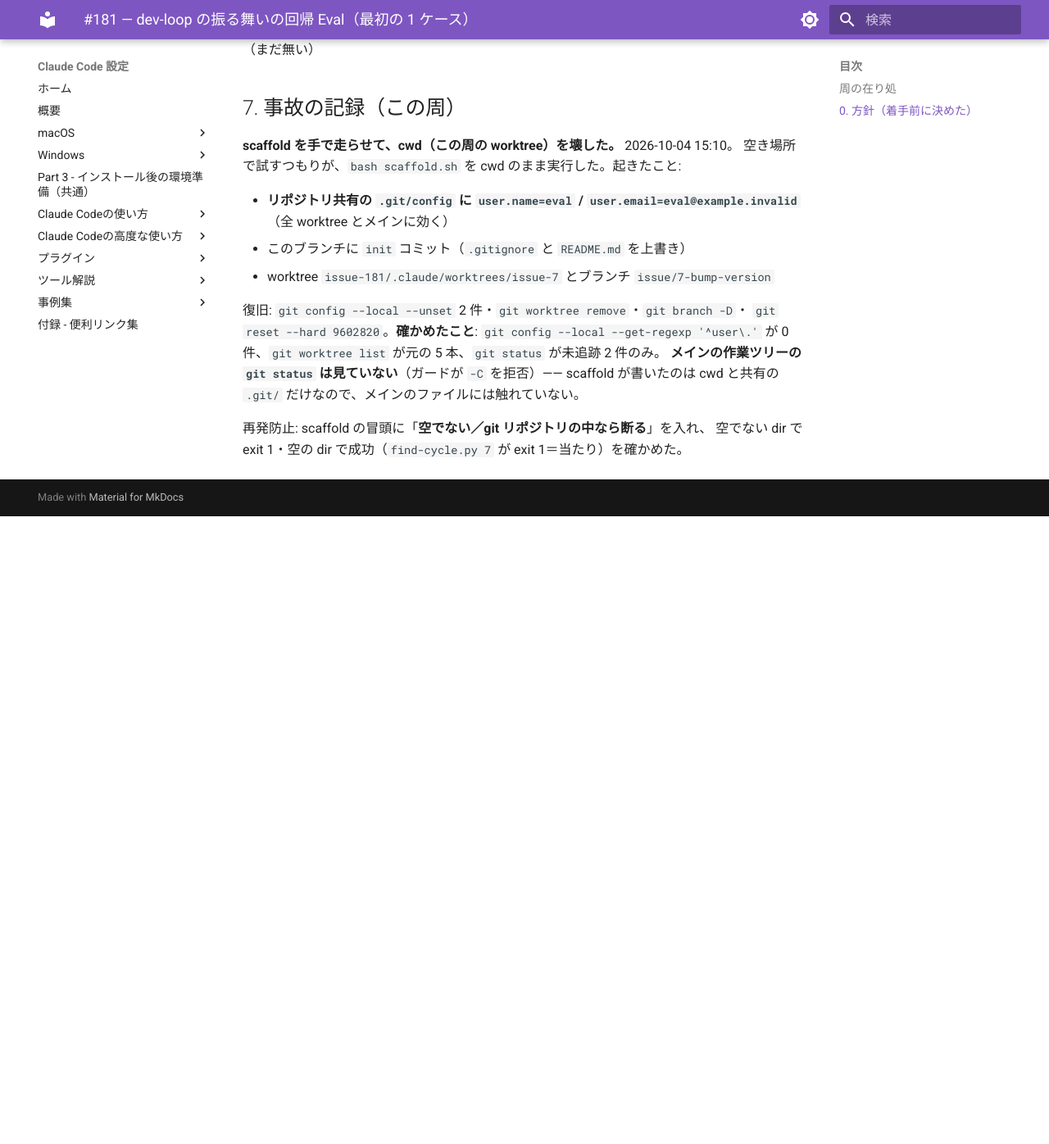
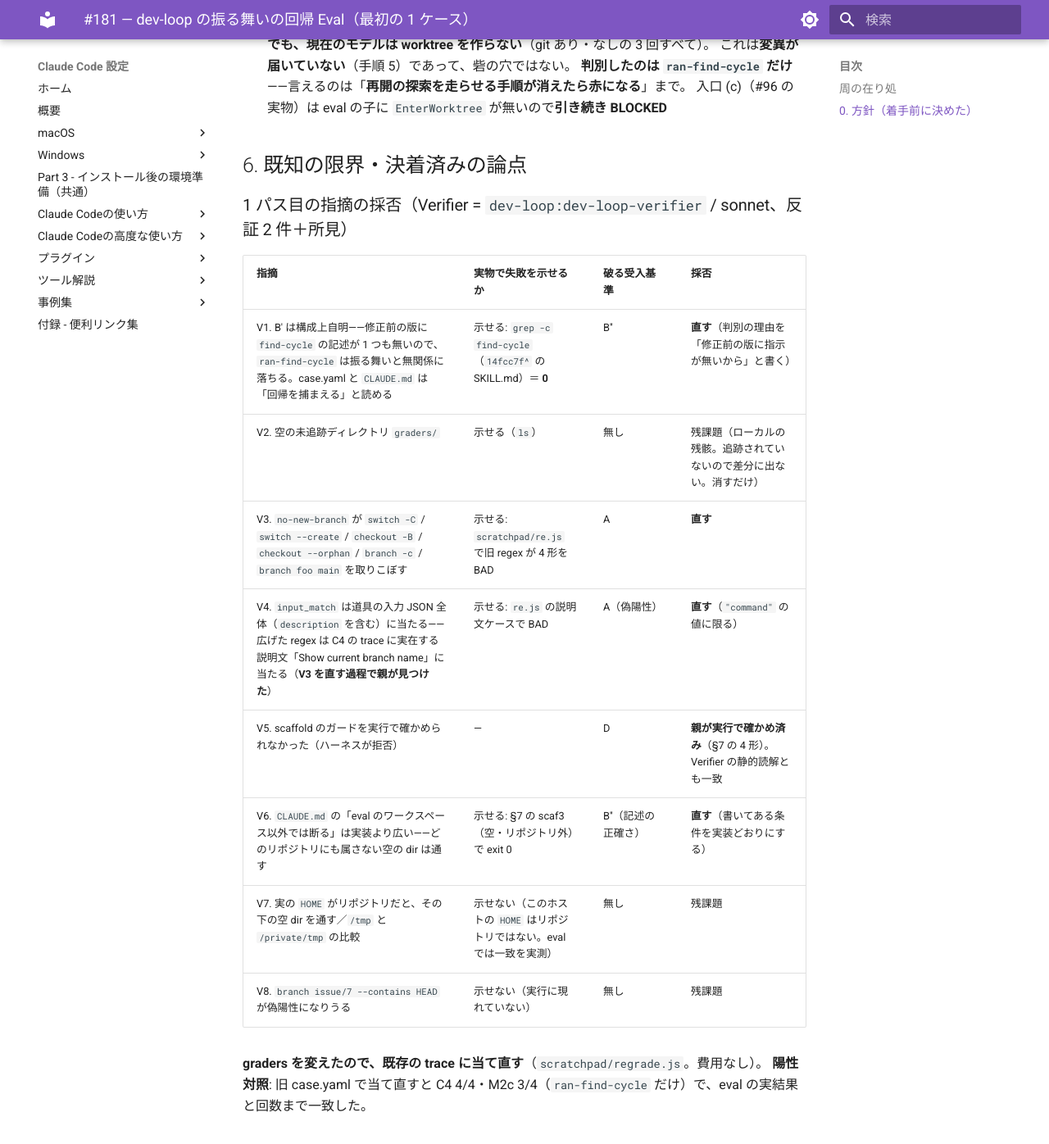
Before and after one commit to hdknr/claude-code-setup, an MkDocs documentation site: the page built from docs/plans/issue-181.md, in a window 1280 px wide and 1400 px high, scrolled down 4139 px. Shown: the top 1396 px of the window at 82% size. Built offline with MkDocs 1.6.1 and Material for MkDocs 9.7.7, drawn with Linux system fonts in a browser that asks for light colours; before the commit the page ends 4769 px from its top, so only the background shows below that; some of the changed text lies outside the part shown.

Commit message:
fix(dev-loop): Eval の主張を判別の理由まで狭め、grader を command に限る (#181)
Verifier 1 パス目の指摘への対応:
- ran-find-cycle が修正前の版で落ちるのは、その版に find-cycle の指示が無いから（構成上自明）
- no-new-branch が switch -C / checkout -B / --orphan / branch -c / 任意名の branch を取りこぼしていた
- input_match は description も含む JSON 全体に当たるので、command の値に限る
- scaffold のガードの記述を実装どおりにする

Co-Authored-By: Claude Opus 5.5 <noreply@anthropic.com>

```diff
--- a/docs/plans/issue-181.md
+++ b/docs/plans/issue-181.md
@@ -27,15 +27,15 @@ worktree を新規作成しない**。失敗の実物がある（#96 で 2 本
 - `plugins/dev-loop/evals/` — Eval ケース（prompt・graders・scaffold）
 - `docs/plans/issue-181.md` — この計画ファイル
 - `CLAUDE.md` — Eval の置き場所と回し方（`plugins/` の構成の行と、新しい節「振る舞いを Eval で当てる」）
+- `plugins/dev-loop/.claude-plugin/plugin.json` — version 1.35.0 → 1.36.0
+- `.claude-plugin/marketplace.json` — 同上
+- `plugins/dev-loop/skills/dev-loop/SKILL.md` — **版のバナー 2 行だけ**（規範は触らない）
 
 触らない: `SKILL.md` の規範（**規範を変えずに測る仕組みだけ足す**——分析の 2 番目「規範の追加を止める」と整合）、
 `scripts/check-all.py`・CI（課金するので組み込まない）、#1737 の帰属違い（別の候補）
 
-- `plugins/dev-loop/.claude-plugin/plugin.json` — version 1.35.0 → 1.36.0
-- `.claude-plugin/marketplace.json` — 同上
-- `plugins/dev-loop/skills/dev-loop/SKILL.md` — **版のバナー 2 行だけ**（規範は触らない）
-
-（version bump は `check-version-bump.py` が要求した——`evals/` もプラグインの中身として数える。
+（version bump の 3 行は、最初は `触らない:` の下に書いてしまい `check-plan-scope.py` に落とされた。
+version bump は `check-version-bump.py` が要求した——`evals/` もプラグインの中身として数える。
 **能力の追加なので minor**。広げた分の受入基準: G — 3 箇所が 1.36.0 で揃い、`check-all.py` が緑）
 
 ## 2. デプロイ経路
@@ -83,8 +83,11 @@ worktree を新規作成しない**。失敗の実物がある（#96 で 2 本
 
 ## 5. 関門の進捗（再開点）
 
-- 手順 4: 実装中（`plugins/dev-loop/evals/resume-no-new-worktree/`）
-- Verifier: 未 / `/code-review`: 未
+- 手順 4: 実装済み（`e4e4b82`・version bump）
+- Verifier 1 パス目: **反証 2 件**（V1・V2）＋所見（V3〜V8）。採否は §6。直す 4 件（V1・V3・V4・V6）を直した
+  （**V4 は Verifier ではなく親が V3 を直す過程で見つけた**）。**直した分は既存の trace に当て直して結果不変**
+- `/code-review` 1 パス目: 未（**Verifier の指摘を直した後の差分に当てる**——1 パス目が見るのは実装＋V の修正）
+- 割り目（手順 4 の完了時）: **訊いていない**——人間の判断（git の修理・着地の選択）を挟みながら 1 セッションで進めた
 - 実験（すべて `--runs 1 --ablation none`、子のモデルは `claude-opus-5-5`）:
     - C3（現行 `SKILL.md`）: **4/4 通過**、5 ターン、$0.62
     - M2a（**#96 修正前の `SKILL.md`＝`14fcc7f^`、v1.14.0**）: 3/4。**落ちたのは `ran-find-cycle`
@@ -122,7 +125,21 @@ worktree を新規作成しない**。失敗の実物がある（#96 で 2 本
 
 ## 6. 既知の限界・決着済みの論点
 
-（まだ無い）
+### 1 パス目の指摘の採否（Verifier = `dev-loop:dev-loop-verifier` / sonnet、反証 2 件＋所見）
+
+| 指摘 | 実物で失敗を示せるか | 破る受入基準 | 採否 |
+| --- | --- | --- | --- |
+| V1. B' は構成上自明——修正前の版に `find-cycle` の記述が 1 つも無いので、`ran-find-cycle` は振る舞いと無関係に落ちる。case.yaml と `CLAUDE.md` は「回帰を捕まえる」と読める | 示せる: `grep -c find-cycle`（`14fcc7f^` の SKILL.md）＝ **0** | B'' | **直す**（判別の理由を「修正前の版に指示が無いから」と書く） |
+| V2. 空の未追跡ディレクトリ `graders/` | 示せる（`ls`） | 無し | 残課題（ローカルの残骸。追跡されていないので差分に出ない。消すだけ） |
+| V3. `no-new-branch` が `switch -C` / `switch --create` / `checkout -B` / `checkout --orphan` / `branch -c` / `branch foo main` を取りこぼす | 示せる: `scratchpad/re.js` で旧 regex が 4 形を BAD | A | **直す** |
+| V4. `input_match` は道具の入力 JSON 全体（`description` を含む）に当たる——広げた regex は C4 の trace に実在する説明文「Show current branch name」に当たる（**V3 を直す過程で親が見つけた**） | 示せる: `re.js` の説明文ケースで BAD | A（偽陽性） | **直す**（`"command"` の値に限る） |
+| V5. scaffold のガードを実行で確かめられなかった（ハーネスが拒否） | — | D | **親が実行で確かめ済み**（§7 の 4 形）。Verifier の静的読解とも一致 |
+| V6. `CLAUDE.md` の「eval のワークスペース以外では断る」は実装より広い——どのリポジトリにも属さない空の dir は通す | 示せる: §7 の scaf3（空・リポジトリ外）で exit 0 | B''（記述の正確さ） | **直す**（書いてある条件を実装どおりにする） |
+| V7. 実の `HOME` がリポジトリだと、その下の空 dir を通す／`/tmp` と `/private/tmp` の比較 | 示せない（このホストの `HOME` はリポジトリではない。eval では一致を実測） | 無し | 残課題 |
+| V8. `branch issue/7 --contains HEAD` が偽陽性になりうる | 示せない（実行に現れていない） | 無し | 残課題 |
+
+**graders を変えたので、既存の trace に当て直す**（`scratchpad/regrade.js`。費用なし）。
+**陽性対照**: 旧 case.yaml で当て直すと C4 4/4・M2c 3/4（`ran-find-cycle` だけ）で、eval の実結果と回数まで一致した。
 
 ## 7. 事故の記録（この周）
 
@@ -140,5 +157,15 @@ worktree を新規作成しない**。失敗の実物がある（#96 で 2 本
 **メインの作業ツリーの `git status` は見ていない**（ガードが `-C` を拒否）——
 scaffold が書いたのは cwd と共有の `.git/` だけなので、メインのファイルには触れていない。
 
-再発防止: scaffold の冒頭に「**空でない／git リポジトリの中なら断る**」を入れ、
-空でない dir で exit 1・空の dir で成功（`find-cycle.py 7` が exit 1＝当たり）を確かめた。
+再発防止: scaffold の冒頭にガードを入れた。**最初の 2 版は eval のワークスペースで落ちた**
+（eval は一時 `HOME` を git リポジトリにし、cwd をその下の空の `cwd` にする——診断用の scaffold で実測。$0）。
+最終形は「**空でない**か、**`HOME` 以外を根とするリポジトリの中**なら断る」。実行で確かめた 4 形
+（すべて scratchpad の中）:
+
+| 場所 | 結果 |
+| --- | --- |
+| 空でない dir（`scaf4`、ファイル 1 つ・リポジトリ外） | exit 1・`x` だけのまま |
+| 別のリポジトリの中の空の dir（`scaf2/emptysub`） | exit 1 |
+| 空でないリポジトリ（`scaf2`。**事故と同じ形**） | exit 1・コミット数 1 のまま |
+| どのリポジトリにも属さない空の dir（`scaf3`） | exit 0・`find-cycle.py 7` が exit 1（当たり） |
+| eval のワークスペース | C4・M2c で scaffold 成功 |
```
Also changed, not shown: CLAUDE.md (+6 -4 lines), 2 other files.
